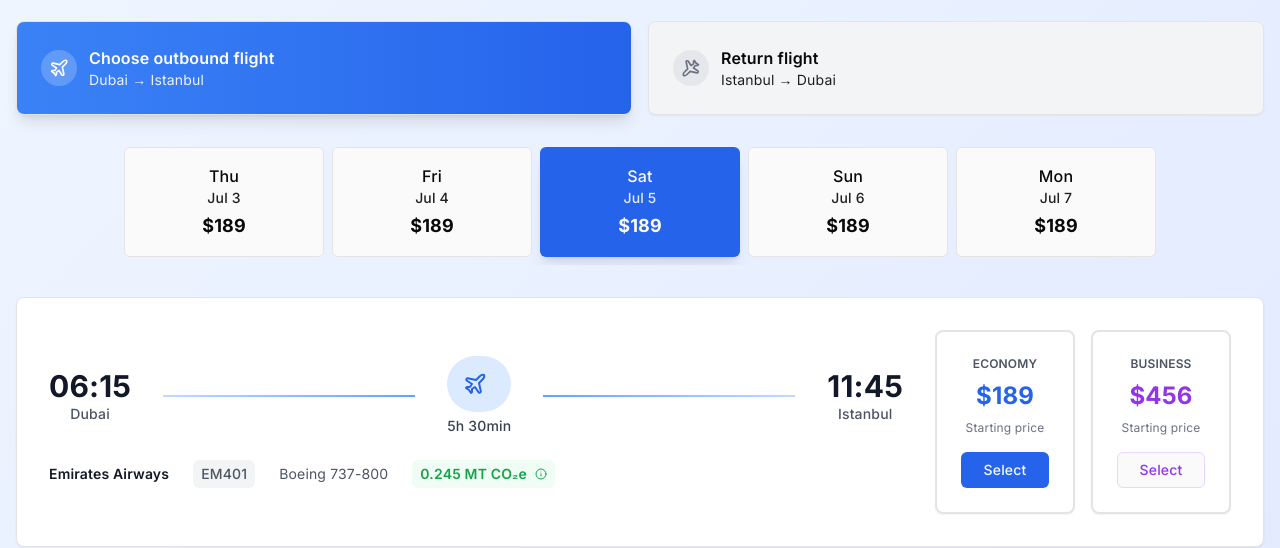
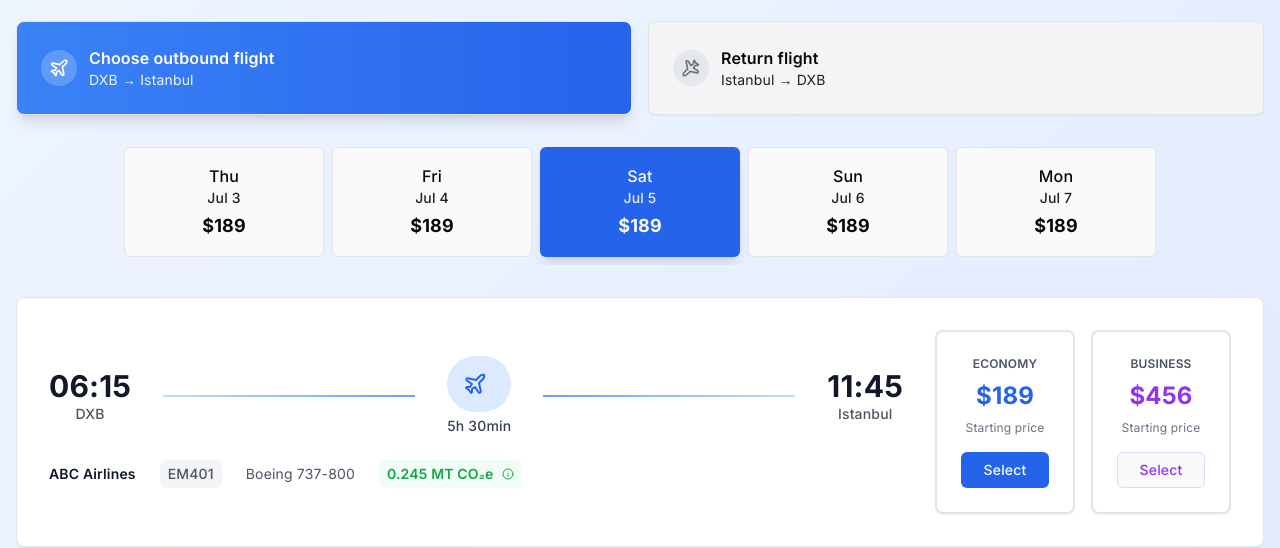
Before and after one commit to Shoishob007/emission-lab-c, a Next.js app: page /business/demoFlight/flight-search in a window 1280 px wide. Shown: the part 233-781 px from the top of the page. Built offline with nearby package versions, Linux system fonts and the light colour scheme; no server answers.

Commit message:
Some textual correction in the required components

```diff
--- a/app/business/demoFlight/booking-complete/page.jsx
+++ b/app/business/demoFlight/booking-complete/page.jsx
@@ -76,7 +76,7 @@ export default function BookingComplete() {
     {
       step: 3,
       title: "Carbon Offset Applied",
-      description: "Your flight emissions will be offset automatically",
+      description: "Offset Certificate will be set to passengers email",
       icon: Leaf,
       color: "green",
     },
--- a/app/business/demoFlight/flight-search/page.jsx
+++ b/app/business/demoFlight/flight-search/page.jsx
@@ -25,7 +25,7 @@ const generateFlights = (origin, destination, date, isReturn = false) => {
   const baseFlights = [
     {
       id: isReturn ? "FL001-R" : "FL001",
-      airline: "Emirates Airways",
+      airline: "ABC Airlines",
       flightNumber: "EM401",
       departure: {
         time: isReturn ? "08:15" : "06:15",
@@ -50,7 +50,7 @@ const generateFlights = (origin, destination, date, isReturn = false) => {
     },
     {
       id: isReturn ? "FL002-R" : "FL002",
-      airline: "Emirates Airways",
+      airline: "ABC Airlines",
       flightNumber: "EM403",
       departure: {
         time: isReturn ? "16:30" : "14:30",
@@ -75,7 +75,7 @@ const generateFlights = (origin, destination, date, isReturn = false) => {
     },
     {
       id: isReturn ? "FL003-R" : "FL003",
-      airline: "Emirates Airways",
+      airline: "ABC Airlines",
       flightNumber: "EM405",
       departure: {
         time: isReturn ? "20:20" : "18:20",
@@ -119,7 +119,7 @@ export default function FlightSearch() {
 
   // Get search parameters
   const tripType = searchParams.get("tripType") || "roundTrip";
-  const origin = searchParams.get("origin") || "Dubai";
+  const origin = searchParams.get("origin") || "DXB";
   const destination = searchParams.get("destination") || "Istanbul";
   const departDate = searchParams.get("depart");
   const returnDate = searchParams.get("return");
```
